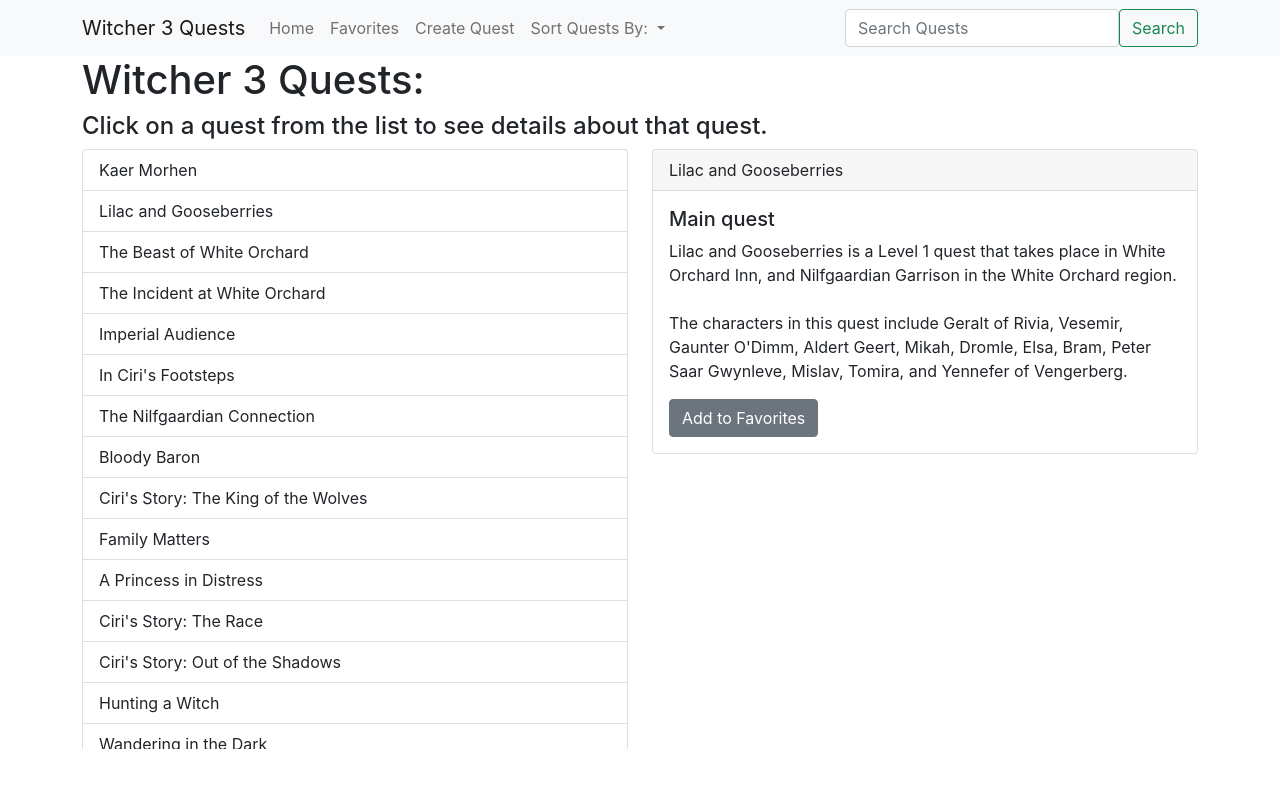
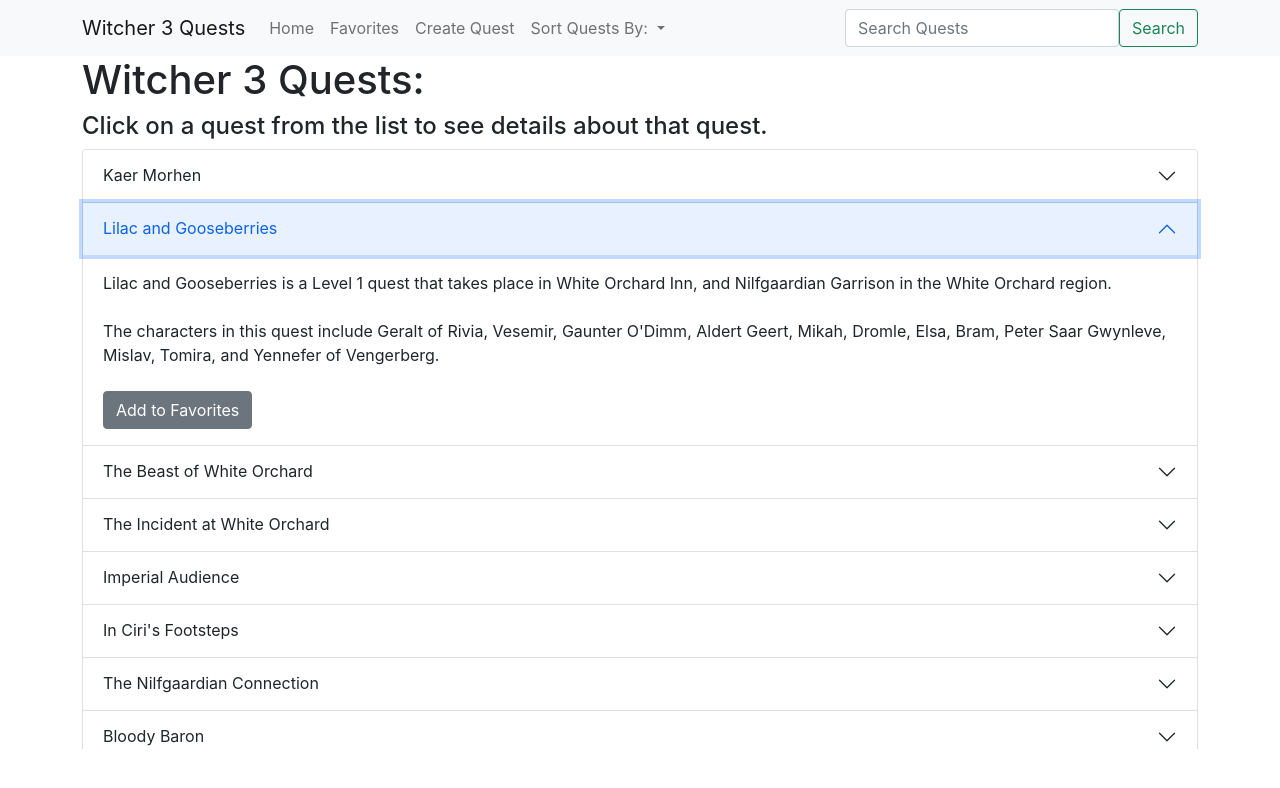
Before and after one commit to jsnidar/witcher-3-quests, a React (Create React App) app: page / in a window 1280 px wide. Both pictures are taken after a click on the element "Lilac and Gooseberries". Shown: the top 788 px of the page. Built offline with nearby package versions, Linux system fonts and the light colour scheme; no server answers; data requests are answered from the project's data file.

Commit message:
Reformat home page to accordian list with one column instead of list and details.

```diff
--- a/src/components/Home.js
+++ b/src/components/Home.js
@@ -1,7 +1,6 @@
 import React from 'react';
-import { Container, Col, Row } from 'react-bootstrap';
+import { Container, Row } from 'react-bootstrap';
 import QuestList from './QuestList';
-import QuestDetails from './QuestDetails';
 
 const Home = ({onFavoriteClick, selectedQuest, onQuestClick, quests}) => {
 
@@ -14,13 +13,7 @@
                 <br></br>
             </Row>
             <Row>
-                <Col>
-                    <QuestList onQuestClick={onQuestClick} quests={quests} />
-                </Col>
-                <Col>
-                    {selectedQuest ? <QuestDetails onFavoriteClick={onFavoriteClick} selectedQuest={selectedQuest} /> : null}
-                </Col>
-
+                <QuestList onFavoriteClick={onFavoriteClick} onQuestClick={onQuestClick} quests={quests} />
             </Row>
 
         </Container>
--- a/src/components/QuestList.js
+++ b/src/components/QuestList.js
@@ -1,7 +1,7 @@
 import React from 'react';
-import {ListGroup} from 'react-bootstrap';
+import {Accordion, Button} from 'react-bootstrap';
 
-const QuestList = ({onQuestClick, quests}) => {
+const QuestList = ({onFavoriteClick, onQuestClick, quests}) => {
 
     const handleQuestClick = (event) => {
         const questName = event.target.innerText
@@ -19,12 +19,48 @@
         e.target.style.color = ''
     }
 
-    const renderQuests = quests.map(quest => <ListGroup.Item key={quest.id} onMouseOver={hoverBackgroundColor} onMouseLeave={onMouseLeave} onClick={handleQuestClick}>{quest.name}</ListGroup.Item> )
+    const renderQuests = quests.map(quest => {
+        const formattedLocations = quest.location.slice(0, -1).join(', ') + ', and ' + quest.location.slice(-1)
+        const formattedCharacters = quest.characters.slice(0, -1).join(', ') + ', and ' + quest.characters.slice(-1)
+        const handleFavoriteButtonClick = (e) => {
+            if(quest.isLiked === false) {
+                onFavoriteClick(quest.id, {isLiked: true})
+            }else{
+                onFavoriteClick(quest.id, {isLiked: false})
+            }
+        }
+
+        return(
+            <Accordion.Item
+                key={quest.id}
+                eventKey={quest.id}
+                onMouseOver={hoverBackgroundColor}
+                onMouseLeave={onMouseLeave}
+                onClick={handleQuestClick}
+            >
+                <Accordion.Header>{quest.name}</Accordion.Header>
+                <Accordion.Body>
+                    {quest.name} is a Level {quest.level} quest that takes place in {formattedLocations} in the {quest.region} region.
+                    <br></br>
+                    <br></br>
+                    The characters in this quest include {formattedCharacters}.
+                    <br></br>
+                    <br></br>
+                    {quest.isLiked ?
+                        <Button onClick={handleFavoriteButtonClick} variant="secondary">Unfavorite Quest</Button> :
+                        <Button onClick={handleFavoriteButtonClick} variant="secondary">Add to Favorites</Button>}
+                </Accordion.Body>
+
+            </Accordion.Item>
+        )
+    })
+
+
     return (
         <div style={{height: '75vh', overflow: 'scroll'}}>
-            <ListGroup>
+            <Accordion defaultActiveKey='0'>
                 {renderQuests}
-            </ListGroup>
+            </Accordion>
         </div>
 
     );
--- a/src/components/SortDropdown.js
+++ b/src/components/SortDropdown.js
@@ -9,10 +9,8 @@
 
     return (
         <NavDropdown onSelect={handleDropdownChange} title="Sort Quests By: " id="basic-nav-dropdown">
-            <NavDropdown.Item eventKey='characters'>Character</NavDropdown.Item>
             <NavDropdown.Item eventKey='all'>Remove Sort</NavDropdown.Item>
             <NavDropdown.Item eventKey='level'>Level</NavDropdown.Item>
-            <NavDropdown.Item eventKey='location'>Location</NavDropdown.Item>
             <NavDropdown.Item eventKey='name'>Name</NavDropdown.Item>
             <NavDropdown.Item eventKey='region'>Region</NavDropdown.Item>
             <NavDropdown.Item eventKey='type'>Type</NavDropdown.Item>
```
